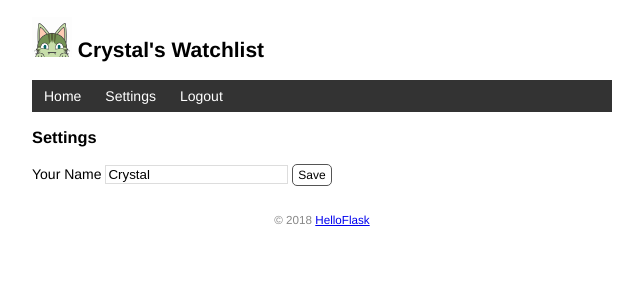
After one commit to Crystal9202/watchlist, a Flask app: page /settings in a window 1280 px wide. The commit adds this page. Shown: the top 300 px of the page, without its empty margins (318-961 px from the left). Run offline with Flask 2, Linux system fonts and the light colour scheme; a user stored in the database is signed in.

Commit message:
User authentication with Flask-Login

```diff
--- a/app.py
+++ b/app.py
@@ -6,8 +6,7 @@ from flask import Flask ,render_template
 from flask import url_for ,request ,redirect , flash
 from flask_sqlalchemy import SQLAlchemy
 from werkzeug.security import generate_password_hash, check_password_hash
-from flask_login import LoginManager ,UserMixin ,current_user ,login_user ,login_required
-
+from flask_login import LoginManager ,UserMixin ,current_user ,login_user ,login_required ,logout_user
 
 # SQLite URI compatibal
 
@@ -19,9 +18,10 @@ else:
 
 
 app=Flask(__name__)
+app.config['SECRET_KEY'] = 'dev'
 app.config['SQLALCHEMY_DATABASE_URI'] = prefix +os.path.join(app.root_path, 'data.db')
-app.config['SQLALCHEMY_TRUCK_MODIFICATIONS'] = False
-app.config['SECRET_KEY'] = 'dev'
+app.config['SQLALCHEMY_TRACK_MODIFICATIONS'] = False
+
 
 db = SQLAlchemy(app)
 login_manager = LoginManager(app)
@@ -91,6 +91,7 @@ def admin(username,password):
         user = User(username=username , name = 'Admin')
         user.set_password(password)
         db.session.add(user)
+
     db.session.commit()
     click.echo('Done.')
 
@@ -138,11 +139,16 @@ def internal_server_error(e):
 @app.route('/' ,methods=['GET' ,"POST"])
 def index():
     if request.method == "POST":
-        title = request.form.get('title')
-        year = request.form.get('year')
+        if not current_user.is_authenticated:
+            return redirect(url_for('index'))
+
+        title = request.form['title']
+        year = request.form['year']
+
         if not title or not year or len(year) > 4 or len(title) > 60 :
             flash("Invalid input")
             return redirect(url_for("index"))
+
         movie=Movie(title=title , year=year)
         db.session.add(movie)
         db.session.commit()
@@ -154,6 +160,7 @@ def index():
 
 
 @app.route('/movie/edit/<int:movie_id>' , methods=["GET","POST"])
+@login_required
 def edit(movie_id):
     movie = Movie.query.get_or_404(movie_id)
 
@@ -176,12 +183,31 @@ def edit(movie_id):
 
 
 @app.route('/movie/delete/<int:movie_id>' ,methods=["GET","POST"])
+@login_required
 def delete(movie_id):
     movie = Movie.query.get_or_404(movie_id)
     db.session.delete(movie)
     db.session.commit()
     flash("Item deleted")
     return redirect(url_for('index'))
+
+@app.route('/settings' , methods=['GET','POST'])
+@login_required
+def settings():
+    if request.method == "POST" :
+        name = request.form['name']
+
+        if not name or len(name) > 20 :
+            flash('Invalid input.')
+            return redirect(url_for('setting'))
+
+        user=User.query.first()
+        user.name=name
+        db.session.commit()
+        flash('Setting updated.')
+        return redirect(url_for('index'))
+
+    return render_template('settings.html')
 
 
 
@@ -207,3 +233,11 @@ def login():
         return redirect(url_for('login'))
 
     return render_template('login.html')
+
+
+@app.route('/logout')
+@login_required
+def logout():
+    logout_user()
+    flash('Goodbye')
+    return redirect(url_for('index'))
--- a/templates/base.html
+++ b/templates/base.html
@@ -20,6 +20,13 @@
     <nav>
         <ul>
             <li><a href="{{ url_for('index') }}">Home</a></li>
+            {% if current_user.is_authenticated %}
+            <li><a href="{{ url_for('settings')  }}">Settings</a></li>
+            <li><a href="{{ url_for('logout')  }}">Logout</a></li>
+            {% else %}
+            <li><a href="{{ url_for('login')  }}">Login</a></li>
+            {%  endif  %}
+
         </ul>
     </nav>
 {% block content %}{% endblock %}
--- a/templates/edit.html
+++ b/templates/edit.html
@@ -6,8 +6,7 @@
 <form method="post">
 Name <input type="text" name="title" autocomplete="off" required value="{{ movie.title }}">
 Year <input type="text" name="year" autocomplete="off" required value="{{ movie.year }}">
-<input class="btn" type="submit" name="submit" value="Update"
->
+<input class="btn" type="submit" name="submit" value="Update">
 </form>
 
 {% endblock %}
--- /dev/null
+++ b/templates/settings.html
@@ -0,0 +1,8 @@
+{%  extends 'base.html' %}
+{% block content %}
+<h3>Settings</h3>
+<form method="post">
+    Your Name <input type="text" name="name" autocomplete="off" required value="{{   current_user.name  }}">
+    <input class='btn' type='submit' name='submit' value='Save'>
+</form>
+{%  endblock    %}
```
Also changed, not shown: templates/index.html (+4 -5 lines), data.db.
